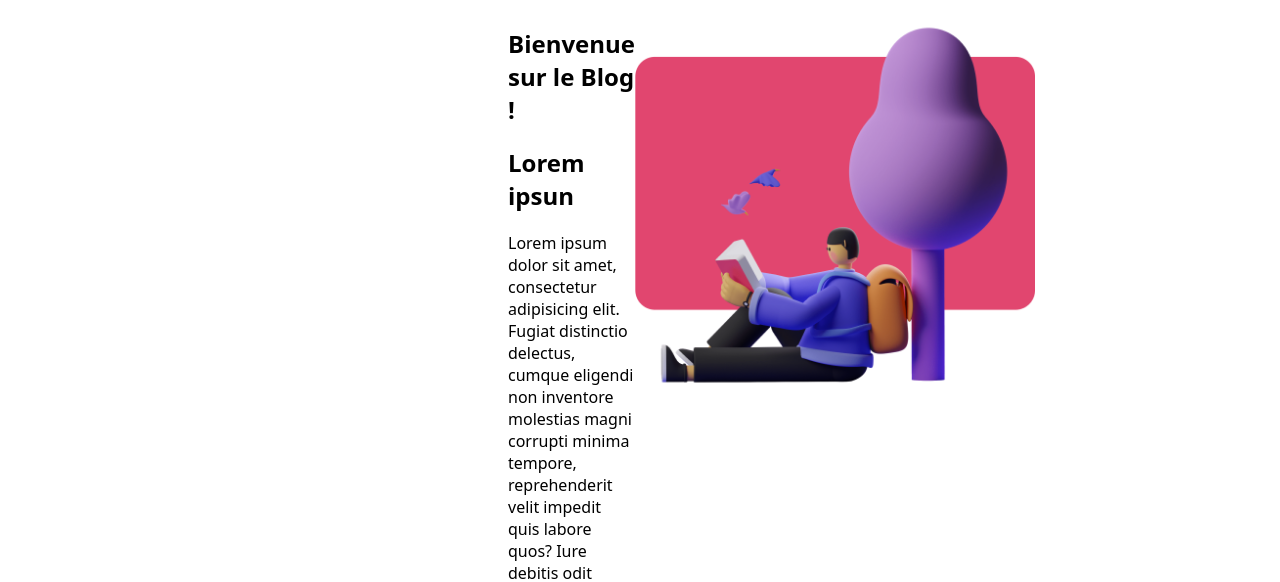
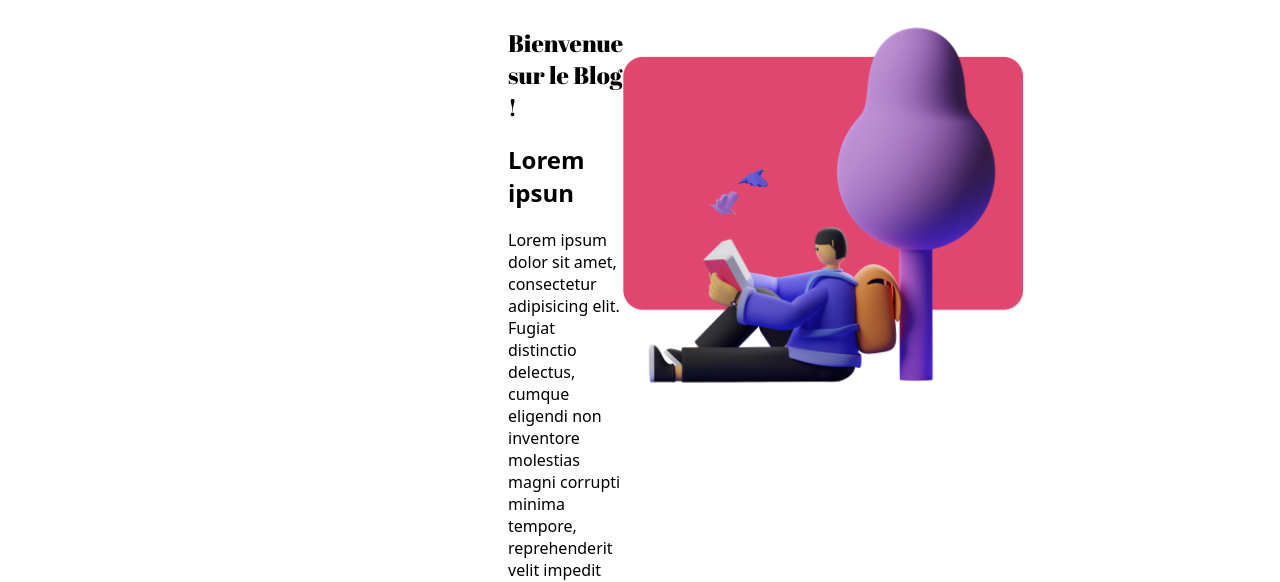
Before and after one commit to Delbove-Lucas/blogeur-Squedrong, a plain HTML site: page Index.html in a window 1280 px wide. Shown: the part 226-808 px from the top of the page. Drawn offline with Linux system fonts and the light colour scheme.

Commit message:
docs: uptade 29/10/24

```diff
--- a/Index.html
+++ b/Index.html
@@ -41,7 +41,6 @@
                 <a href="#" class="button twitter">Twitter</a>
                 <a href="#" class="button linkedin">LinkedIn</a>
                 <a href="#" class="button medium">Medium</a>
-                <div class="image-content">
             </article>
             <div class="image-content">
                 <img src="assets/images/illustration.png" alt="illustration">
--- a/assets/css/style-index.css
+++ b/assets/css/style-index.css
@@ -3,7 +3,9 @@
 }
 
 h1 {
-    font-family: system-ui, -apple-system, BlinkMacSystemFont, 'Segoe UI', Roboto, Oxygen, Ubuntu, Cantarell, 'Open Sans', 'Helvetica Neue', sans-serif;
+    font-family: "Abril Fatface", serif;
+    font-weight: 400;
+    font-style: normal;
 }
 
 header {
```
